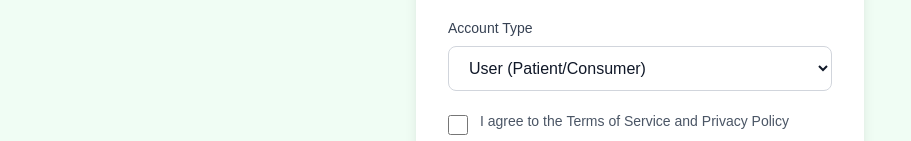
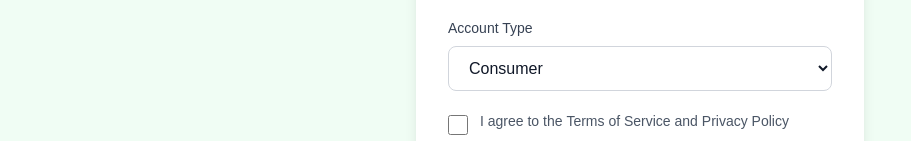
Before and after one commit to Ifeoluwayemisi/lumora, a Next.js app in the folder frontend/: page /auth/register in a window 1280 px wide. Shown: the part 692-833 px from the top of the page, without its empty margins (0-911 px from the left). Built offline with nearby package versions, Linux system fonts and the light colour scheme; no server answers.

Commit message:
modified frontend

```diff
--- a/frontend/app/auth/register/page.js
+++ b/frontend/app/auth/register/page.js
@@ -350,7 +350,7 @@ function RegisterContent() {
                   className="w-full px-4 py-3 rounded-lg border border-gray-300 dark:border-gray-600 bg-white dark:bg-gray-700 text-gray-900 dark:text-gray-100 focus:outline-none focus:ring-2 focus:ring-genuine focus:border-transparent disabled:opacity-50 disabled:cursor-not-allowed transition-all"
                   aria-label="Account type"
                 >
-                  <option value="user">User (Patient/Consumer)</option>
+                  <option value="user">Consumer</option>
                   <option value="manufacturer">Manufacturer</option>
                 </select>
               </div>
```
